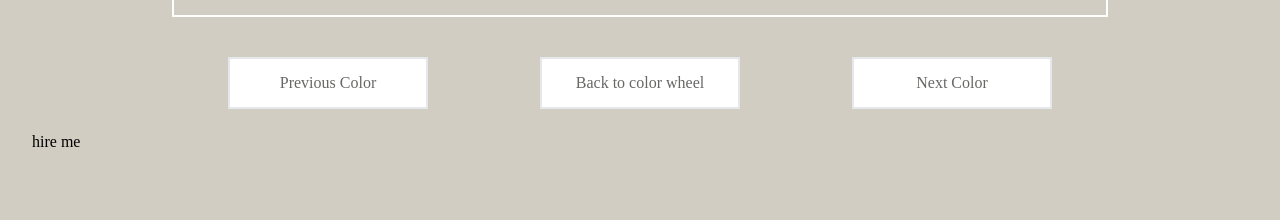
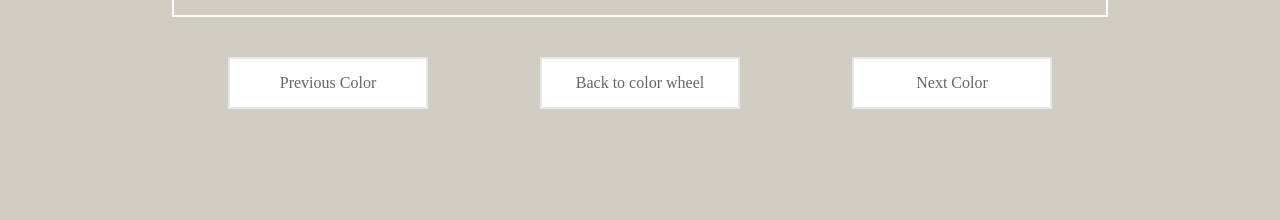
Before and after one commit to roodhouse/rugh-design-color-wheel, a React (Create React App) app: page /color/agreeable-gray in a window 1280 px wide. Shown: the part 1380-1600 px from the top of the page. Built offline with nearby package versions, Linux system fonts and the light colour scheme.

Commit message:
removing change

```diff
--- a/src/components/color/Color.jsx
+++ b/src/components/color/Color.jsx
@@ -80,7 +80,6 @@ function Color() {
         {/* color navigation */}
         <ColorNav />
         </div>
-        <p>hire me</p>
       </div>
       {/* service section */}
       <Services />
```
